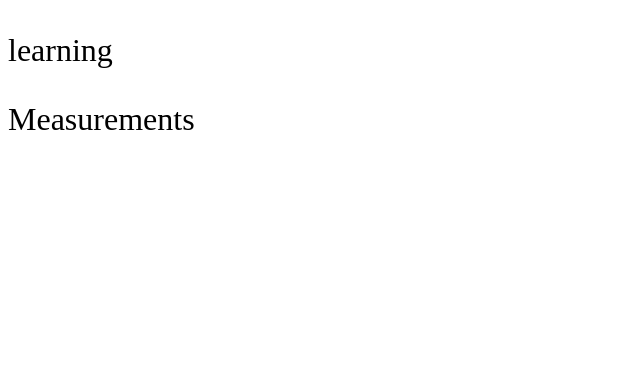
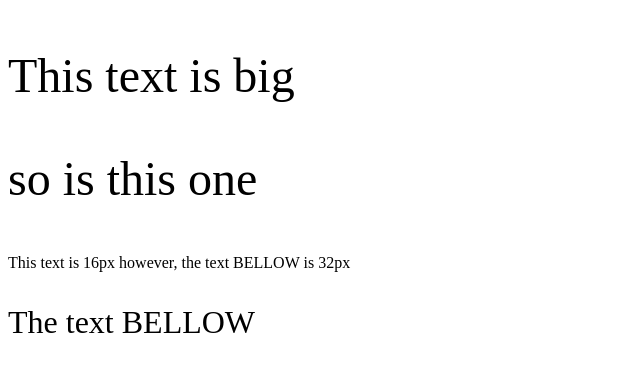
Before and after one commit to carolCase/carolCase-lektion_4.github.io, a plain HTML site: page index.html in a window 1280 px wide. Shown: the whole page, without its empty margins (0-640 px from the left). Drawn offline with Linux system fonts and the light colour scheme.

Commit message:
uppdaterad

```diff
--- a/index.html
+++ b/index.html
@@ -3,13 +3,20 @@
 <head>
     <meta charset="UTF-8">
     <meta name="viewport" content="width=device-width, initial-scale=1.0">
-    <title>Document</title>
+    <title>lektion 4</title>
     <link rel="stylesheet" href="measurements.css">
 </head>
 <body>
+
     <div class="textBig">
-    <p>learning</p>
-    <p>Measurements</p>
+    <p>This text is big</p>
+    <p>so is this one</p>
     </div>
+
+    <div style="font-size: 16px;">
+        <p>This text is 16px however, the text BELLOW is 32px</p>
+        <p style="font-size: 2em;">The text BELLOW</p>
+    </div>
+
 </body>
 </html>
--- a/measurements.css
+++ b/measurements.css
@@ -1,2 +1,2 @@
 
-.textBig {font-size: 2rem;}
+.textBig {font-size: 3rem;}
```
